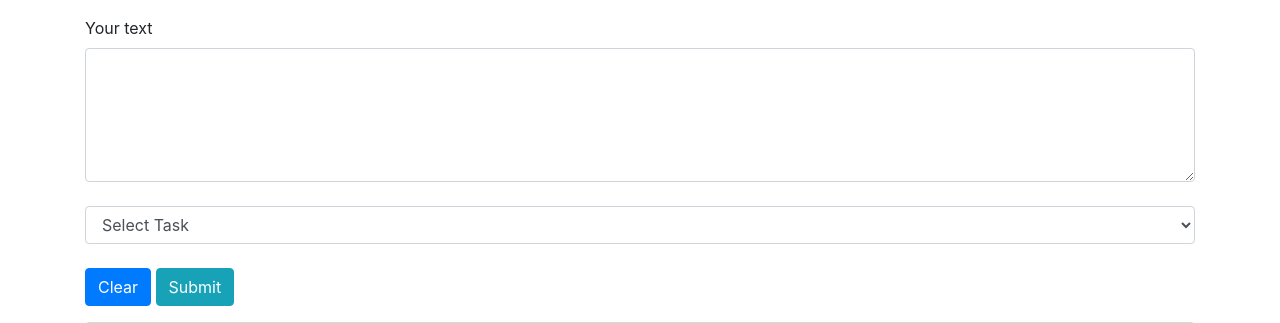
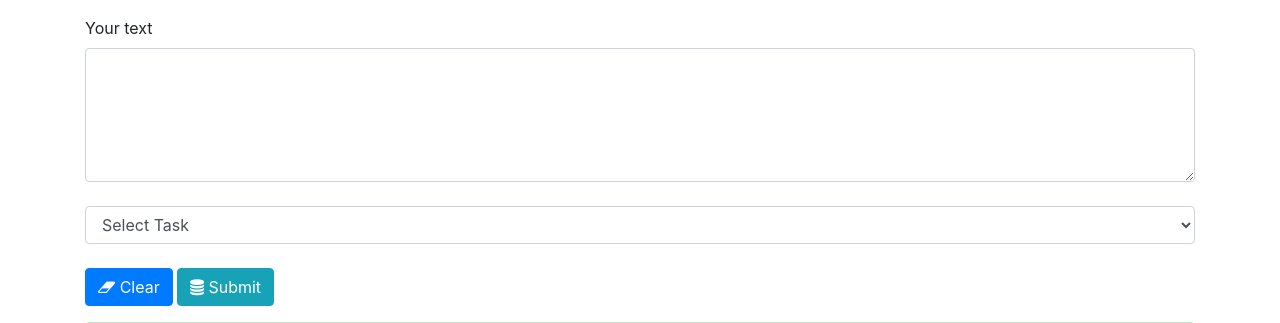
Before and after one commit to thepartisan101/NLP, a Flask app: page / in a window 1280 px wide. Shown: the part 56-379 px from the top of the page. Run offline with Flask 2, Linux system fonts and the light colour scheme; some libraries are stand-ins or nearby versions.

Commit message:
Add icon and change type in button object

```diff
--- a/spacy-api/templates/index.html
+++ b/spacy-api/templates/index.html
@@ -52,8 +52,8 @@
                     <option value="money">Money</option>
                 </select>
                 </br>
-                <button type="button" class="btn btn-primary">Clear</button>
-                <button type="submit" class="btn btn-info">Submit</button>
+                <button type="rset" class="btn btn-primary"><i class="fa fa-eraser"></i> Clear</button>
+                <button type="submit" class="btn btn-info"><i class="fa fa-database"></i> Submit</button>
                 </div>
             </form>
         </div>
```
